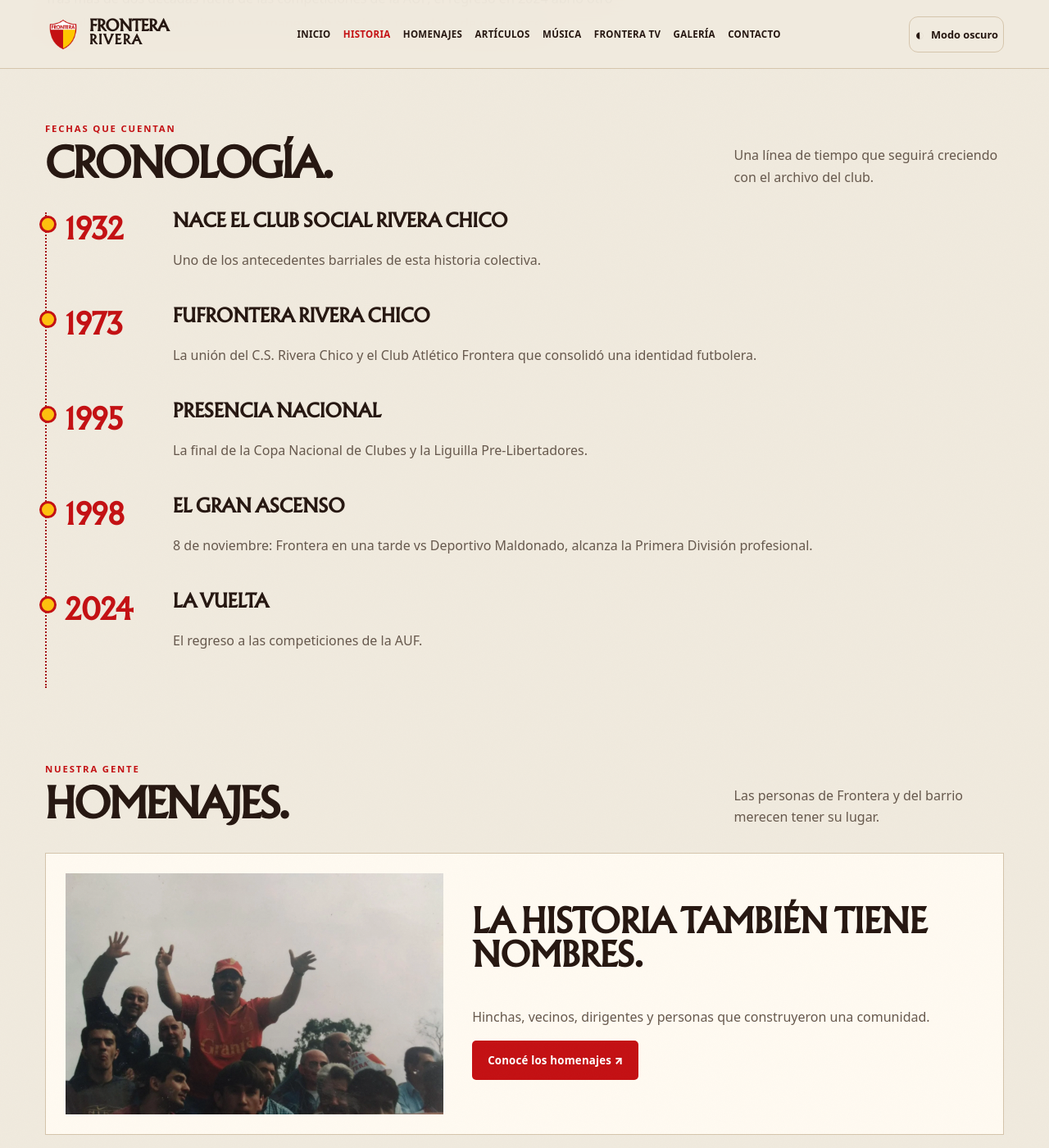
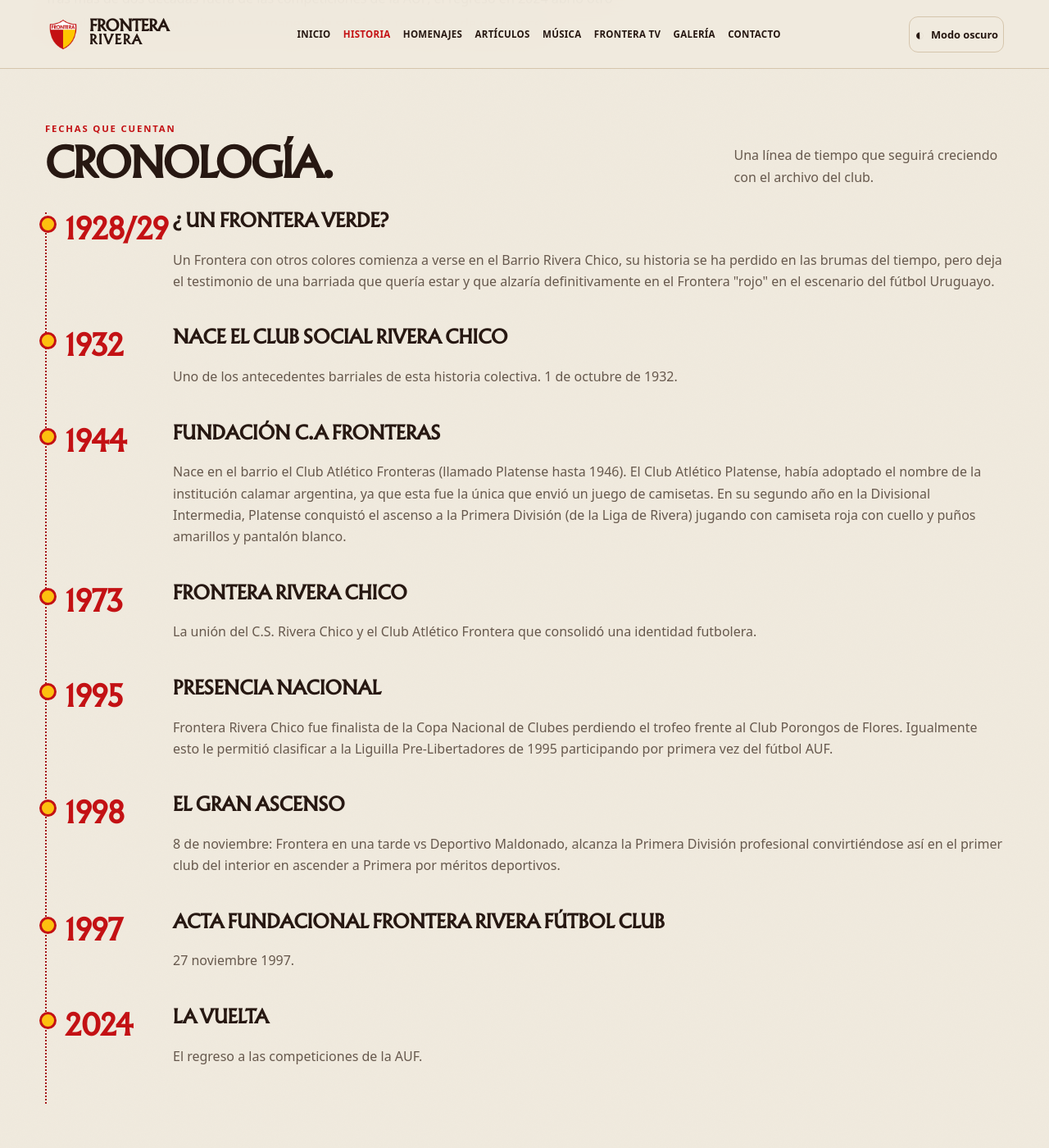
Before and after one commit to lilguti384-jpg/FronteraRivera, a Jekyll site: the page built from historia/index.html, in a window 1280 px wide and 1400 px high, scrolled down 1450 px. Shown: the whole window at 82% size. Built offline with Jekyll 4.4.1, drawn with Linux system fonts in a browser that asks for light colours; some web fonts are replaced.

Commit message:
Contenido: actualizar _data/cronologia.json desde Pages CMS

```diff
--- a/_data/cronologia.json
+++ b/_data/cronologia.json
@@ -1,23 +1,38 @@
 [
+  {
+    "anio": "1928/29",
+    "titulo": "¿ Un Frontera verde?",
+    "descripcion": "Un Frontera con otros colores comienza a verse en el Barrio Rivera Chico, su historia se ha perdido en las brumas del tiempo, pero deja el testimonio de una barriada que quería estar y que alzaría definitivamente en el Frontera \"rojo\" en el escenario del fútbol Uruguayo."
+  },
   {
     "anio": "1932",
     "titulo": "Nace el Club Social Rivera Chico",
-    "descripcion": "Uno de los antecedentes barriales de esta historia colectiva."
+    "descripcion": "Uno de los antecedentes barriales de esta historia colectiva.\n1 de octubre de 1932."
+  },
+  {
+    "anio": "1944",
+    "titulo": "Fundación C.A Fronteras",
+    "descripcion": "Nace en el barrio el Club Atlético Fronteras (llamado Platense hasta 1946).\nEl Club Atlético Platense, había adoptado el nombre de la institución calamar argentina, ya que esta fue la única que envió un juego de camisetas. En su segundo año en la Divisional Intermedia, Platense conquistó el ascenso a la Primera División (de la Liga de Rivera) jugando con camiseta roja con cuello y puños amarillos y pantalón blanco. "
   },
   {
     "anio": "1973",
-    "titulo": "FuFrontera Rivera Chico",
+    "titulo": "Frontera Rivera Chico",
     "descripcion": "La unión del C.S. Rivera Chico y el Club Atlético Frontera que consolidó una identidad futbolera."
   },
   {
     "anio": "1995",
     "titulo": "Presencia nacional",
-    "descripcion": "La final de la Copa Nacional de Clubes y la Liguilla Pre-Libertadores."
+    "descripcion": "Frontera Rivera Chico fue finalista de la Copa Nacional de Clubes perdiendo el trofeo frente al Club Porongos de Flores. Igualmente esto le permitió clasificar a la Liguilla Pre-Libertadores de 1995 participando por primera vez del fútbol AUF."
   },
   {
     "anio": "1998",
     "titulo": "El gran ascenso",
-    "descripcion": "8 de noviembre: Frontera en una tarde vs Deportivo Maldonado, alcanza la Primera División profesional."
+    "descripcion": "8 de noviembre: Frontera en una tarde vs Deportivo Maldonado, alcanza la Primera División profesional convirtiéndose así en el primer club del interior en ascender a Primera por méritos deportivos."
+  },
+  {
+    "anio": "1997",
+    "titulo": "Acta fundacional Frontera Rivera Fútbol Club",
+    "descripcion": "27 noviembre 1997."
   },
   {
     "anio": "2024",
```
